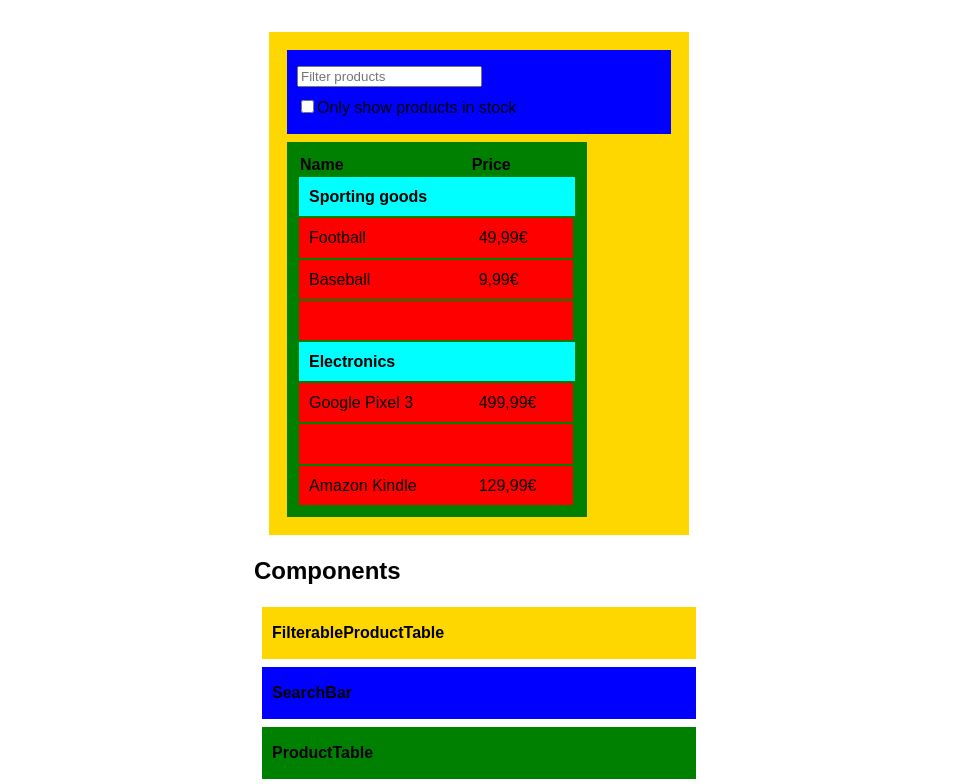
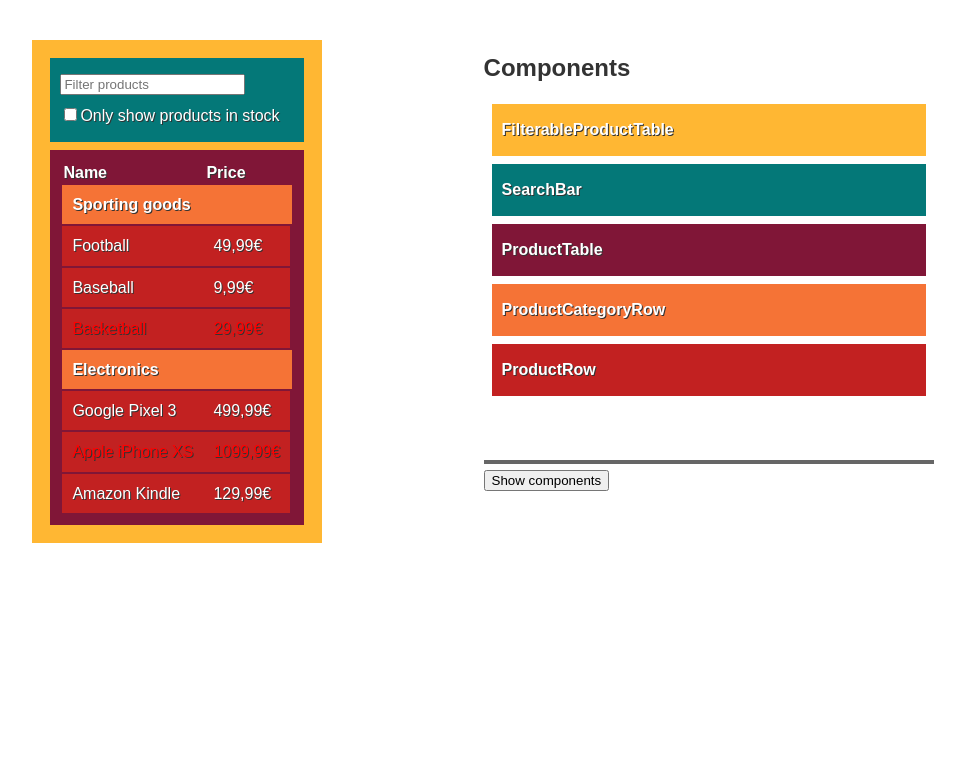
Before and after one commit to mariofink/react-intro-slides, a website: page examples/thinkingInReact/index.html in a window 1280 px wide. Both pictures are taken after a click on the button "Show components". Shown: the top 784 px of the page, without its empty margins (161-1126 px from the left). Drawn offline with Linux system fonts and the light colour scheme.

Commit message:
add component legend

```diff
--- a/examples/thinkingInReact/index.html
+++ b/examples/thinkingInReact/index.html
@@ -13,15 +13,9 @@
       padding: 1.5rem;
     }
 
-    #app {
-      width: 400px;
-      margin: 0 auto;
-    }
-
     table {
       text-align: left;
       line-height: 1.2rem;
-      min-width: 300px;
     }
 
     tr {
@@ -34,6 +28,11 @@
 
     .ProductCategoryRow {
       font-weight: bold;
+    }
+
+    .showComponents {
+      color: white !important;
+      text-shadow: 1px 1px 0px #333;
     }
 
     .showComponents .FilterableProductTable,
@@ -55,30 +54,30 @@
     }
 
     .showComponents .FilterableProductTable {
-      border-color: gold;
-      background: gold;
+      border-color: #FFB733;
+      background: #FFB733;
     }
 
     .showComponents .SearchBar {
-      border-color: blue;
-      background: blue;
+      border-color: #047878;
+      background: #047878;
     }
 
     .showComponents .ProductTable {
-      border-color: green;
-      background: green;
+      border-color: #801637;
+      background: #801637;
     }
 
     .showComponents .ProductCategoryRow,
     .showComponents .ProductCategoryRow td {
-      border-color: cyan;
-      background: cyan;
+      border-color: #F57336;
+      background: #F57336;
     }
 
     .showComponents .ProductRow,
     .showComponents .ProductRow td {
-      border-color: red;
-      background: red;
+      border-color: #C22121;
+      background: #C22121;
     }
 
     .controls {
@@ -87,9 +86,13 @@
     }
 
     .componentList {
-      padding:0;
+      padding: 0;
       list-style: none;
       font-weight: bold;
+    }
+    .twoColumnLayout {
+      display: flex;
+      justify-content: space-evenly;
     }
   </style>
   <script>
@@ -101,6 +104,7 @@
 </head>
 
 <body>
+  <section class="twoColumnLayout">
     <div id="app" class="FilterableProductTable">
       <form class="SearchBar">
         <div>
@@ -149,9 +153,10 @@
         </tbody>
       </table>
     </div>
+    <div>
       <div id="componentLegend" style="display: none; width: 450px; margin: 0 auto;">
-    <h2>Components</h2>
-    <ul class="showComponents componentList" >
+        <h2 style="color: #333; text-shadow: none;">Components</h2>
+        <ul class="showComponents componentList">
           <li class="FilterableProductTable">FilterableProductTable</li>
           <li class="SearchBar">SearchBar</li>
           <li class="ProductTable">ProductTable</li>
@@ -162,6 +167,9 @@
       <div class="controls">
         <button onclick="showComponents()">Show components</button>
       </div>
+    </div>
+  </section>
+
 </body>
 
 </html>
```
Lines whose indentation alone changed are shown as unchanged.
